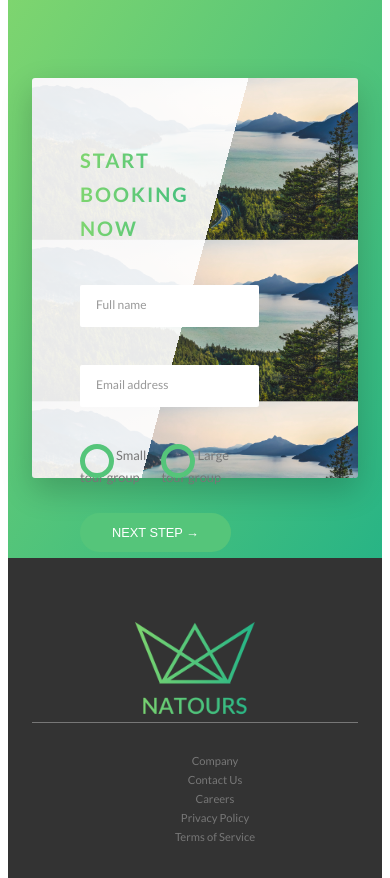
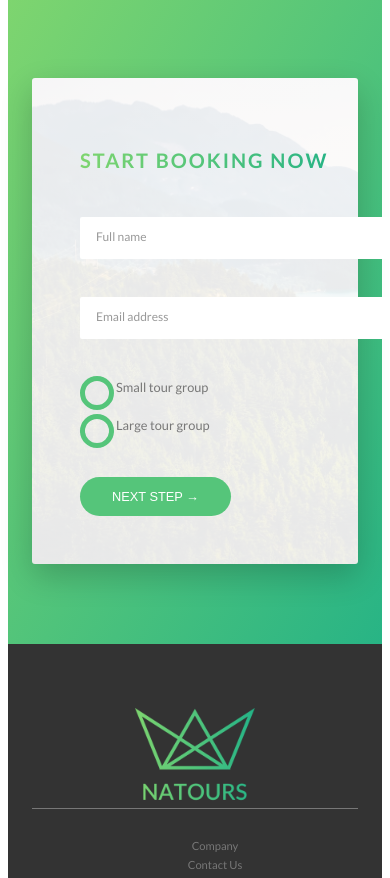
Before and after one commit to Ryoung27/CSS-SASS, a website: page index.html in a window 390 px wide. Shown: the part 6426-7304 px from the top of the page. Drawn offline with nearby package versions, Linux system fonts and the light colour scheme; files that its build step writes are made by us from their sources.

Commit message:
finished media queries

```diff
--- a/sass/components/_form.scss
+++ b/sass/components/_form.scss
@@ -15,6 +15,10 @@
         width: 90%;
         display: block;
         transition: all .3s;
+
+        @include respond(tab-port){
+            width: 100%;
+        }
 
         &:focus {
             outline: none;
@@ -51,6 +55,11 @@
     &__radio-group {
         width: 49%;
         display: inline-block;
+
+        @include respond(tab-port){
+            width: 100%;
+            margin-bottom: 2rem;
+        }
     }
 
     &__radio-input {
--- a/sass/pages/_home.scss
+++ b/sass/pages/_home.scss
@@ -65,12 +65,37 @@
         url(../img/nat-10.jpg);
     background-size: 100%;
 
-    height: 50rem;
     border-radius: 3px;
     box-shadow: 0 1.5rem 4rem rgba($color-black, .2);
+
+
+    @include respond(tab-land){
+        background-image: linear-gradient(105deg,
+        rgba($color-white, .9) 0%,
+        rgba($color-white, .9) 65%,
+        transparent 65%),
+url(../img/nat-10.jpg);
+background-size: cover;
+    }
+
+    @include respond(tab-port){
+        background-image: linear-gradient(to right,
+        rgba($color-white, .9) 0%,
+        rgba($color-white, .9) 100%,),
+        url(../img/nat-10.jpg);
+    }
+
 
     &__form{
         width: 50%;
         padding: 6rem;
+
+        @include respond(tab-land){
+            width: 65%;
+        }
+
+        @include respond(tab-port){
+            width: 100%;
+        }
     }
 }
```
